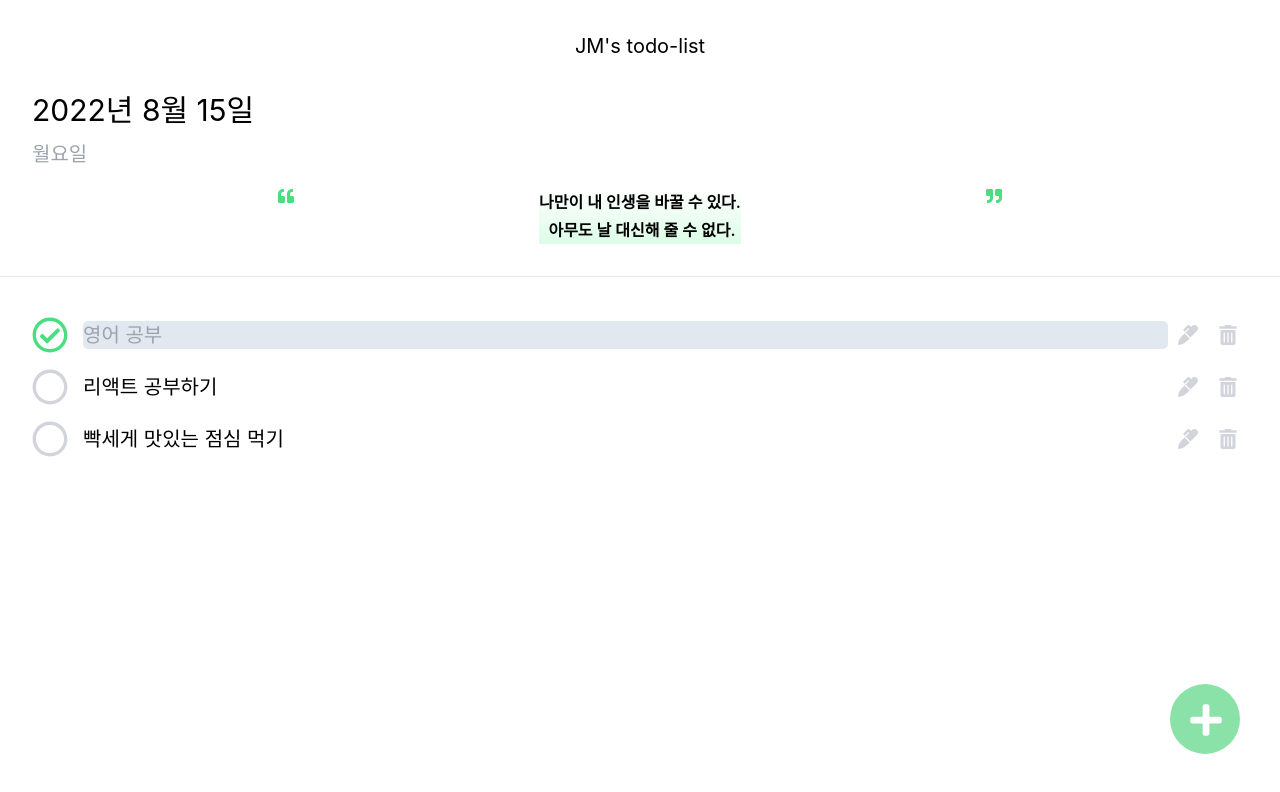
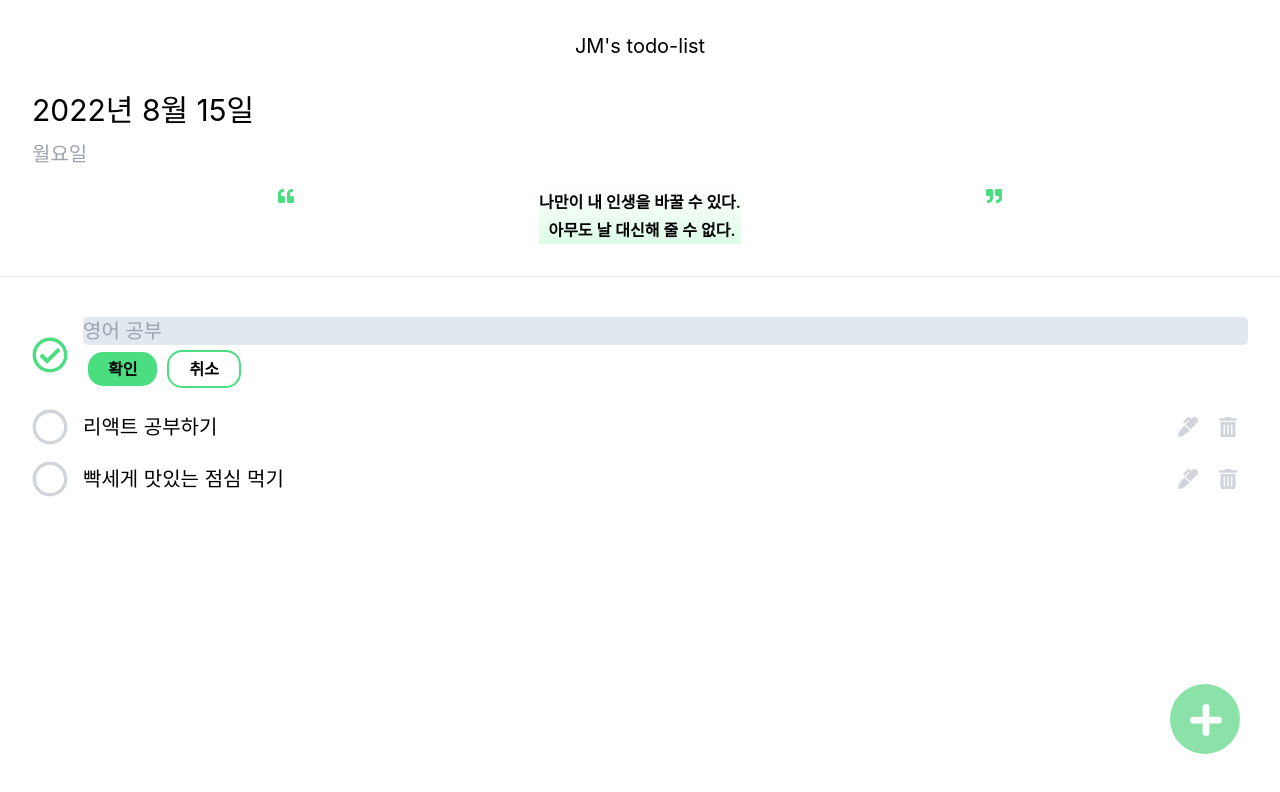
Before and after one commit to Jeong-mi/todo-list, a React (Create React App) app: page / in a window 1280 px wide. Both pictures are taken after a click on the element 1188 px from the left and 335 px from the top of the page. Shown: the top 792 px of the page. Built offline with nearby package versions, Linux system fonts and the light colour scheme.

Commit message:
chore: 수정 기능 - 확인 버튼 추가

```diff
--- a/src/pages/ToDo/EditText.jsx
+++ b/src/pages/ToDo/EditText.jsx
@@ -1,4 +1,5 @@
 import styled from "styled-components";
+import { CancelButton, ConfirmButton } from "../../components/Button";
 import Tooltip from "../../components/Tooltip";
 
 const InputText = styled.input`
@@ -12,7 +13,7 @@ const InputText = styled.input`
 `;
 
 const editText = (e, id, value, setTodos, setIsEditing) => {
-  if (e.key === "Enter") {
+  e.preventDefault();
   setTodos((prev) => {
     return prev.map((item) => {
       if (item.id === id) {
@@ -22,7 +23,6 @@ const editText = (e, id, value, setTodos, setIsEditing) => {
     });
   });
   setIsEditing(false);
-  }
 };
 
 function EditText({
@@ -34,17 +34,24 @@ function EditText({
   setValue,
 }) {
   return (
-    <div className="w-full">
+    <form className="w-full">
       <Tooltip content="수정하려면 엔터를 눌러주세요.">
         <InputText
           type="text"
           placeholder={currentText}
           onChange={(e) => setValue(e.target.value)}
-          onKeyPress={(e) => editText(e, id, value, setTodos, setIsEditing)}
           autoFocus
         />
       </Tooltip>
+      <div>
+        <ConfirmButton
+          onClick={(e) => editText(e, id, value, setTodos, setIsEditing)}
+        >
+          확인
+        </ConfirmButton>
+        <CancelButton onClick={() => setIsEditing(false)}>취소</CancelButton>
       </div>
+    </form>
   );
 }
 
--- a/src/pages/ToDo/todoItem.jsx
+++ b/src/pages/ToDo/todoItem.jsx
@@ -75,12 +75,16 @@ function TodoItem({ id, done, setTodos, currentText }) {
           setIsEditing={setIsEditing}
         />
       )}
+      {!isEditing ? (
+        <>
           <Feature type="edit" onClick={() => editTodo(id, setIsEditing)}>
             <EditIcon />
           </Feature>
           <Feature type="remove" onClick={() => removeTodo(id, setTodos)}>
             <RemoveIcon />
           </Feature>
+        </>
+      ) : null}
     </section>
   );
 }
```
Lines whose indentation alone changed are shown as unchanged.
